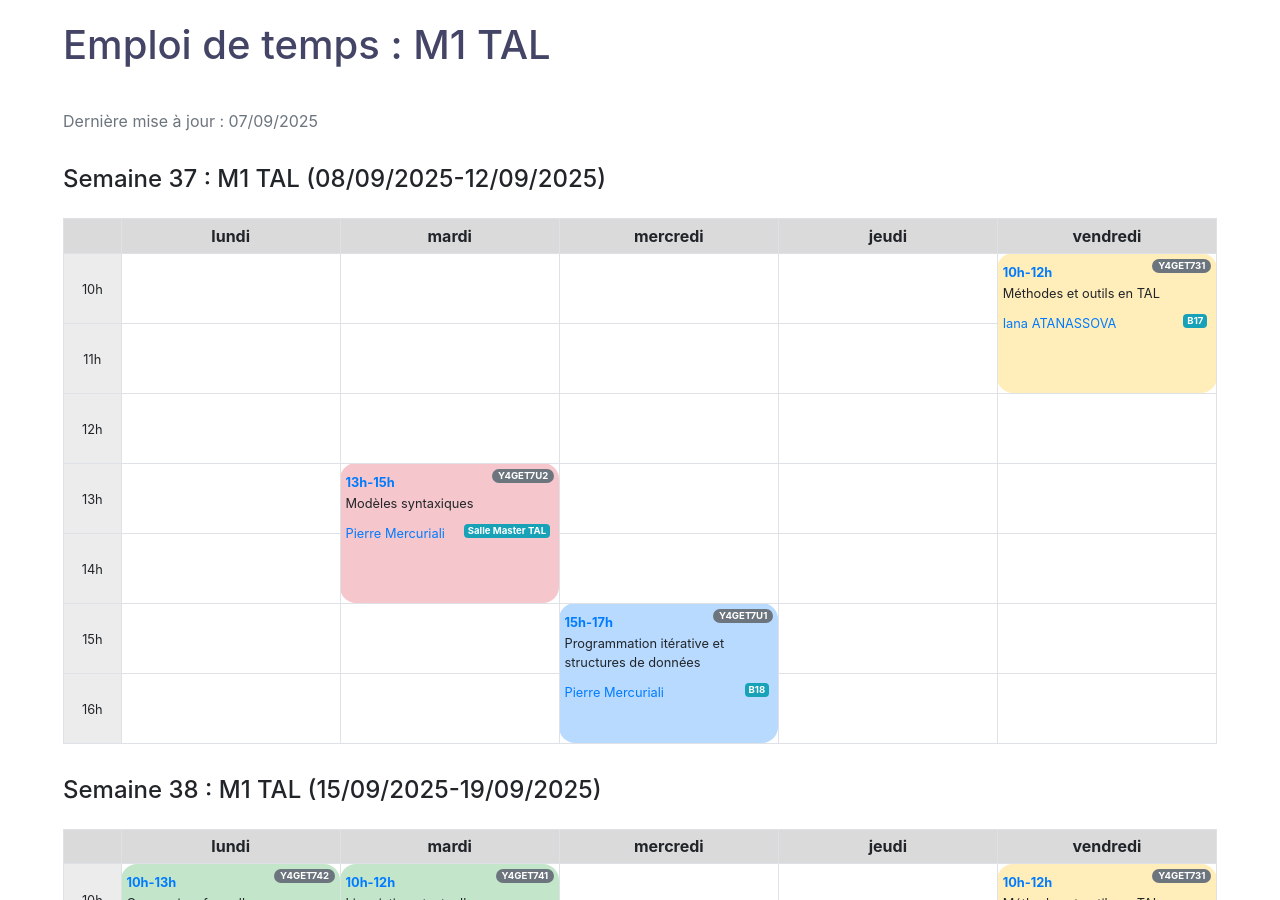
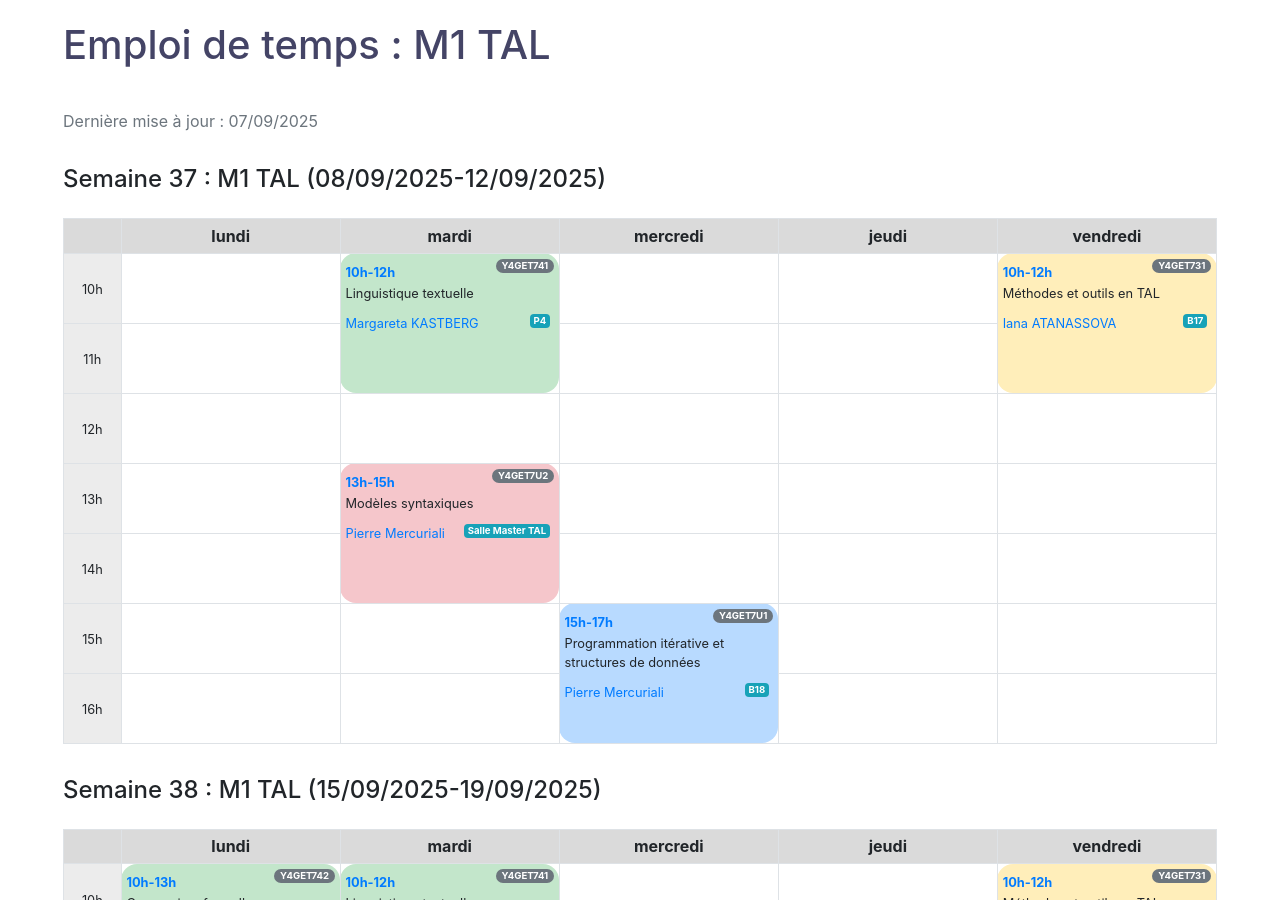
Before and after one commit to mastertalumlp/mastertalumlp.github.io, a Jekyll site: the page built from edt-M1TAL.md, in a window 1280 px wide and 900 px high, scrolled down 369 px. Built offline with Jekyll 4.4.1, drawn with Linux system fonts in a browser that asks for light colours; some of the changed text lies outside the part shown.

Commit message:
Mise à jour automatique site web

```diff
--- a/edt-M1TAL.md
+++ b/edt-M1TAL.md
@@ -9,8 +9,8 @@ title: 'Emploi de temps - M1 TAL'
 #### Semaine 37 : M1 TAL (08/09/2025-12/09/2025)
 
 <table class="table table-sm table-bordered" style="width:100%; max-width:1200px; min-width:700px;"><tr class="table-active text-center"><th style="width:5%"></th><th style="width:19%">lundi</th> <th style="width:19%">mardi</th> <th style="width:19%">mercredi</th> <th style="width:19%">jeudi</th> <th style="width:19%">vendredi</th></tr>
-<tr><td class="table-active text-center" style="vertical-align:middle;height:70px;"><small>10h</small></td><td></td><td></td><td></td><td></td><td rowspan="2" class="table-warning" style="border-radius:16px;"><p class="text-primary mb-0"><small><strong>10h-12h</strong> <span class="badge badge-pill badge-secondary float-right">Y4GET731</span></small></p><h6 class="clearfix"><small>Méthodes et outils en TAL</small></h6><p class="text-primary mb-0 pb-0 clearfix"><small>Iana ATANASSOVA<span class="badge badge-info float-right float-bottom m-1">B17</span></small></p></td></tr>
-<tr><td class="table-active text-center" style="vertical-align:middle;height:70px;"><small>11h</small></td><td></td><td></td><td></td><td></td></tr>
+<tr><td class="table-active text-center" style="vertical-align:middle;height:70px;"><small>10h</small></td><td></td><td rowspan="2" class="table-success" style="border-radius:16px;"><p class="text-primary mb-0"><small><strong>10h-12h</strong> <span class="badge badge-pill badge-secondary float-right">Y4GET741</span></small></p><h6 class="clearfix"><small>Linguistique textuelle</small></h6><p class="text-primary mb-0 pb-0 clearfix"><small>Margareta KASTBERG<span class="badge badge-info float-right float-bottom m-1">P4</span></small></p></td><td></td><td></td><td rowspan="2" class="table-warning" style="border-radius:16px;"><p class="text-primary mb-0"><small><strong>10h-12h</strong> <span class="badge badge-pill badge-secondary float-right">Y4GET731</span></small></p><h6 class="clearfix"><small>Méthodes et outils en TAL</small></h6><p class="text-primary mb-0 pb-0 clearfix"><small>Iana ATANASSOVA<span class="badge badge-info float-right float-bottom m-1">B17</span></small></p></td></tr>
+<tr><td class="table-active text-center" style="vertical-align:middle;height:70px;"><small>11h</small></td><td></td><td></td><td></td></tr>
 <tr><td class="table-active text-center" style="vertical-align:middle;height:70px;"><small>12h</small></td><td></td><td></td><td></td><td></td><td></td></tr><tr><td class="table-active text-center" style="vertical-align:middle;height:70px;"><small>13h</small></td><td></td><td rowspan="2" class="table-danger" style="border-radius:16px;"><p class="text-primary mb-0"><small><strong>13h-15h</strong> <span class="badge badge-pill badge-secondary float-right">Y4GET7U2</span></small></p><h6 class="clearfix"><small>Modèles syntaxiques</small></h6><p class="text-primary mb-0 pb-0 clearfix"><small>Pierre Mercuriali<span class="badge badge-info float-right float-bottom m-1">Salle Master TAL</span></small></p></td><td></td><td></td><td></td></tr>
 <tr><td class="table-active text-center" style="vertical-align:middle;height:70px;"><small>14h</small></td><td></td><td></td><td></td><td></td></tr>
 <tr><td class="table-active text-center" style="vertical-align:middle;height:70px;"><small>15h</small></td><td></td><td></td><td rowspan="2" class="table-primary" style="border-radius:16px;"><p class="text-primary mb-0"><small><strong>15h-17h</strong> <span class="badge badge-pill badge-secondary float-right">Y4GET7U1</span></small></p><h6 class="clearfix"><small>Programmation itérative et structures de données</small></h6><p class="text-primary mb-0 pb-0 clearfix"><small>Pierre Mercuriali<span class="badge badge-info float-right float-bottom m-1">B18</span></small></p></td><td></td><td></td></tr>
@@ -139,8 +139,8 @@ title: 'Emploi de temps - M1 TAL'
 #### Semaine 48 : M1 TAL (24/11/2025-28/11/2025)
 
 <table class="table table-sm table-bordered" style="width:100%; max-width:1200px; min-width:700px;"><tr class="table-active text-center"><th style="width:5%"></th><th style="width:19%">lundi</th> <th style="width:19%">mardi</th> <th style="width:19%">mercredi</th> <th style="width:19%">jeudi</th> <th style="width:19%">vendredi</th></tr>
-<tr><td class="table-active text-center" style="vertical-align:middle;height:70px;"><small>10h</small></td><td></td><td></td><td></td><td></td><td rowspan="2" class="table-warning" style="border-radius:16px;"><p class="text-primary mb-0"><small><strong>10h-12h</strong> <span class="badge badge-pill badge-secondary float-right">Y4GET731</span></small></p><h6 class="clearfix"><small>Méthodes et outils en TAL</small></h6><p class="text-primary mb-0 pb-0 clearfix"><small>Iana ATANASSOVA<span class="badge badge-info float-right float-bottom m-1">B17</span></small></p></td></tr>
-<tr><td class="table-active text-center" style="vertical-align:middle;height:70px;"><small>11h</small></td><td></td><td></td><td></td><td></td></tr>
+<tr><td class="table-active text-center" style="vertical-align:middle;height:70px;"><small>10h</small></td><td></td><td rowspan="2" class="table-success" style="border-radius:16px;"><p class="text-primary mb-0"><small><strong>10h-12h</strong> <span class="badge badge-pill badge-secondary float-right">Y4GET741</span></small></p><h6 class="clearfix"><small>Linguistique textuelle</small></h6><p class="text-primary mb-0 pb-0 clearfix"><small>Margareta KASTBERG<span class="badge badge-info float-right float-bottom m-1">P4</span></small></p></td><td></td><td></td><td rowspan="2" class="table-warning" style="border-radius:16px;"><p class="text-primary mb-0"><small><strong>10h-12h</strong> <span class="badge badge-pill badge-secondary float-right">Y4GET731</span></small></p><h6 class="clearfix"><small>Méthodes et outils en TAL</small></h6><p class="text-primary mb-0 pb-0 clearfix"><small>Iana ATANASSOVA<span class="badge badge-info float-right float-bottom m-1">B17</span></small></p></td></tr>
+<tr><td class="table-active text-center" style="vertical-align:middle;height:70px;"><small>11h</small></td><td></td><td></td><td></td></tr>
 <tr><td class="table-active text-center" style="vertical-align:middle;height:70px;"><small>12h</small></td><td></td><td></td><td></td><td></td><td></td></tr><tr><td class="table-active text-center" style="vertical-align:middle;height:70px;"><small>13h</small></td><td></td><td rowspan="2" class="table-danger" style="border-radius:16px;"><p class="text-primary mb-0"><small><strong>13h-15h</strong> <span class="badge badge-pill badge-secondary float-right">Y4GET7U2</span></small></p><h6 class="clearfix"><small>Modèles syntaxiques</small></h6><p class="text-primary mb-0 pb-0 clearfix"><small>Pierre Mercuriali<span class="badge badge-info float-right float-bottom m-1">Salle Master TAL</span></small></p></td><td></td><td></td><td></td></tr>
 <tr><td class="table-active text-center" style="vertical-align:middle;height:70px;"><small>14h</small></td><td></td><td></td><td></td><td></td></tr>
 <tr><td class="table-active text-center" style="vertical-align:middle;height:70px;"><small>15h</small></td><td></td><td></td><td rowspan="2" class="table-primary" style="border-radius:16px;"><p class="text-primary mb-0"><small><strong>15h-17h</strong> <span class="badge badge-pill badge-secondary float-right">Y4GET7U1</span></small></p><h6 class="clearfix"><small>Programmation itérative et structures de données</small></h6><p class="text-primary mb-0 pb-0 clearfix"><small>Pierre Mercuriali<span class="badge badge-info float-right float-bottom m-1">B18</span></small></p></td><td></td><td></td></tr>
```
